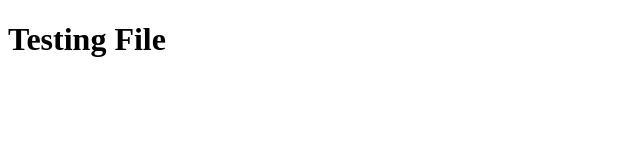
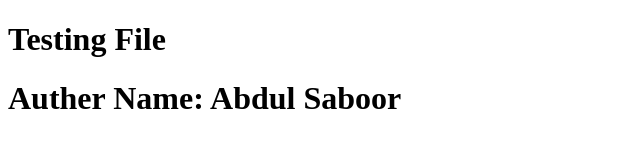
Before and after one commit to abdulsaboor5059/astesting, a plain HTML site: page index.html in a window 1280 px wide. Shown: the whole page, without its empty margins (0-640 px from the left). Drawn offline with Linux system fonts and the light colour scheme.

Commit message:
Update Auther Name

```diff
--- a/index.html
+++ b/index.html
@@ -7,5 +7,6 @@
   </head>
   <body>
     <h1>Testing File</h1>
+    <h1>Auther Name: Abdul Saboor</h1>
   </body>
 </html>
```
